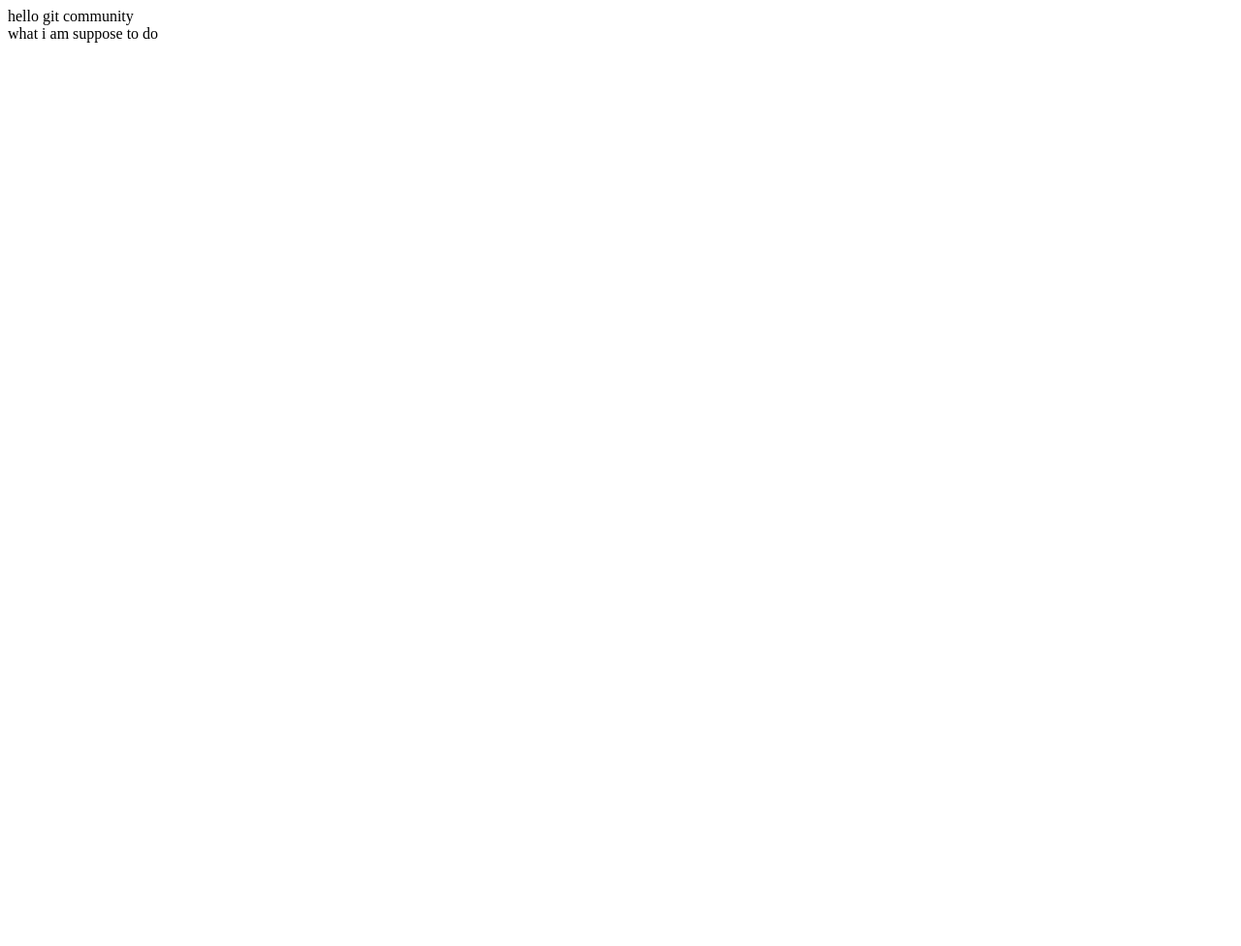
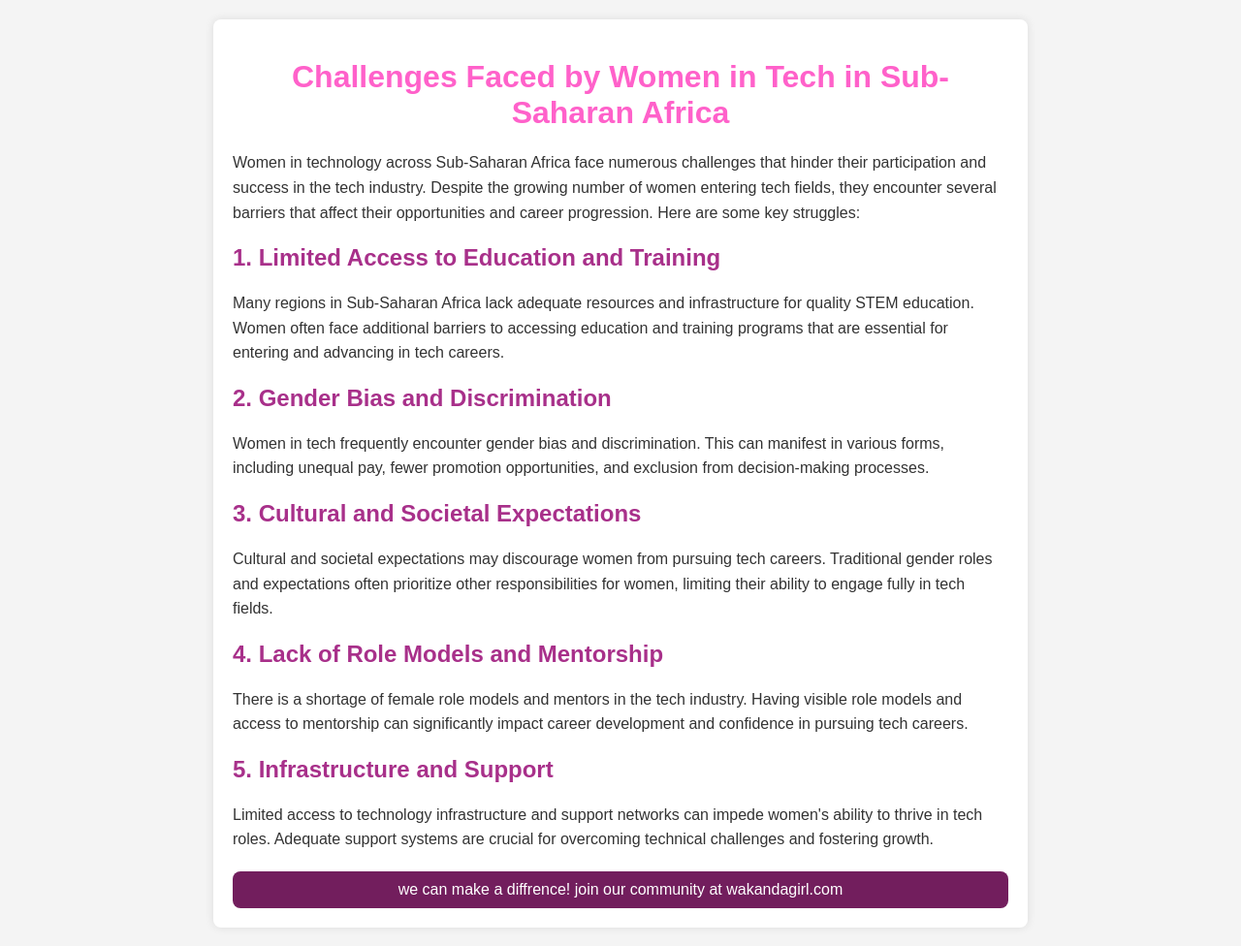
Before and after one commit to sumeyaaaa/demo_for_github, a website: page index.html in a window 1280 px wide. Shown: the whole page at 97% size. Before the commit the page ends 800 px from the top, so only its background shows below. Drawn offline with Linux system fonts and the light colour scheme.

Commit message:
woman impowerment

```diff
--- a/index.html
+++ b/index.html
@@ -1,2 +1,78 @@
-<div>hello git community</div>
-<div>what i am suppose to do</div>
+<!DOCTYPE html>
+<html lang="en">
+<head>
+    <meta charset="UTF-8">
+    <meta name="viewport" content="width=device-width, initial-scale=1.0">
+    <title>Challenges Faced by Women in Tech in Sub-Saharan Africa</title>
+    <style>
+        body {
+            font-family: Arial, sans-serif;
+            background-color: #f4f4f4;
+            color: #333;
+            margin: 0;
+            padding: 0;
+            display: flex;
+            justify-content: center;
+            align-items: center;
+            min-height: 100vh;
+        }
+        .container {
+            max-width: 800px;
+            margin: 20px;
+            padding: 20px;
+            background-color: #fff;
+            border-radius: 8px;
+            box-shadow: 0 0 10px rgba(0,0,0,0.1);
+        }
+        h1 {
+            color: #ff61ca;
+            text-align: center;
+            margin-bottom: 20px;
+        }
+        h2 {
+            color: #a8308a;
+            margin-top: 20px;
+        }
+        p {
+            line-height: 1.6;
+        }
+        ul {
+            margin-top: 10px;
+            padding-left: 20px;
+        }
+        footer {
+            text-align: center;
+            margin-top: 20px;
+            padding: 10px;
+            background-color: #721e5d;
+            color: #fff;
+            border-radius: 8px;
+        }
+    </style>
+</head>
+<body>
+    <div class="container">
+        <h1>Challenges Faced by Women in Tech in Sub-Saharan Africa</h1>
+
+        <p>Women in technology across Sub-Saharan Africa face numerous challenges that hinder their participation and success in the tech industry. Despite the growing number of women entering tech fields, they encounter several barriers that affect their opportunities and career progression. Here are some key struggles:</p>
+
+        <h2>1. Limited Access to Education and Training</h2>
+        <p>Many regions in Sub-Saharan Africa lack adequate resources and infrastructure for quality STEM education. Women often face additional barriers to accessing education and training programs that are essential for entering and advancing in tech careers.</p>
+
+        <h2>2. Gender Bias and Discrimination</h2>
+        <p>Women in tech frequently encounter gender bias and discrimination. This can manifest in various forms, including unequal pay, fewer promotion opportunities, and exclusion from decision-making processes.</p>
+
+        <h2>3. Cultural and Societal Expectations</h2>
+        <p>Cultural and societal expectations may discourage women from pursuing tech careers. Traditional gender roles and expectations often prioritize other responsibilities for women, limiting their ability to engage fully in tech fields.</p>
+
+        <h2>4. Lack of Role Models and Mentorship</h2>
+        <p>There is a shortage of female role models and mentors in the tech industry. Having visible role models and access to mentorship can significantly impact career development and confidence in pursuing tech careers.</p>
+
+        <h2>5. Infrastructure and Support</h2>
+        <p>Limited access to technology infrastructure and support networks can impede women's ability to thrive in tech roles. Adequate support systems are crucial for overcoming technical challenges and fostering growth.</p>
+
+        <footer>we can make a diffrence! join our community at wakandagirl.com
+        </footer>
+    </div>
+</body>
+</html>
--- a/package.json
+++ b/package.json
@@ -8,5 +8,8 @@
     "test": "echo \"Error: no test specified\" && exit 1"
   },
   "author": "",
-  "license": "ISC"
+  "license": "ISC",
+  "dependencies": {
+    "express": "^4.19.2"
+  }
 }
```
Also changed, not shown: server.js (added, +18 -0 lines), 1 other file.
